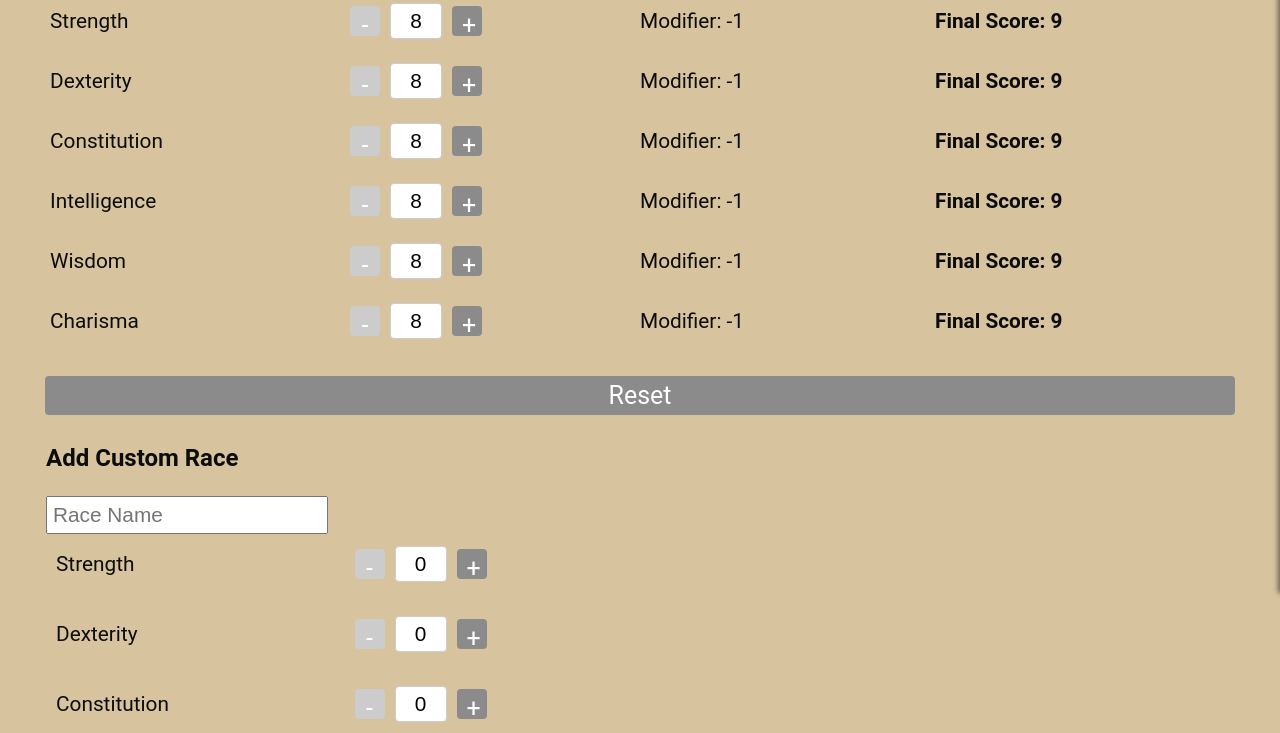
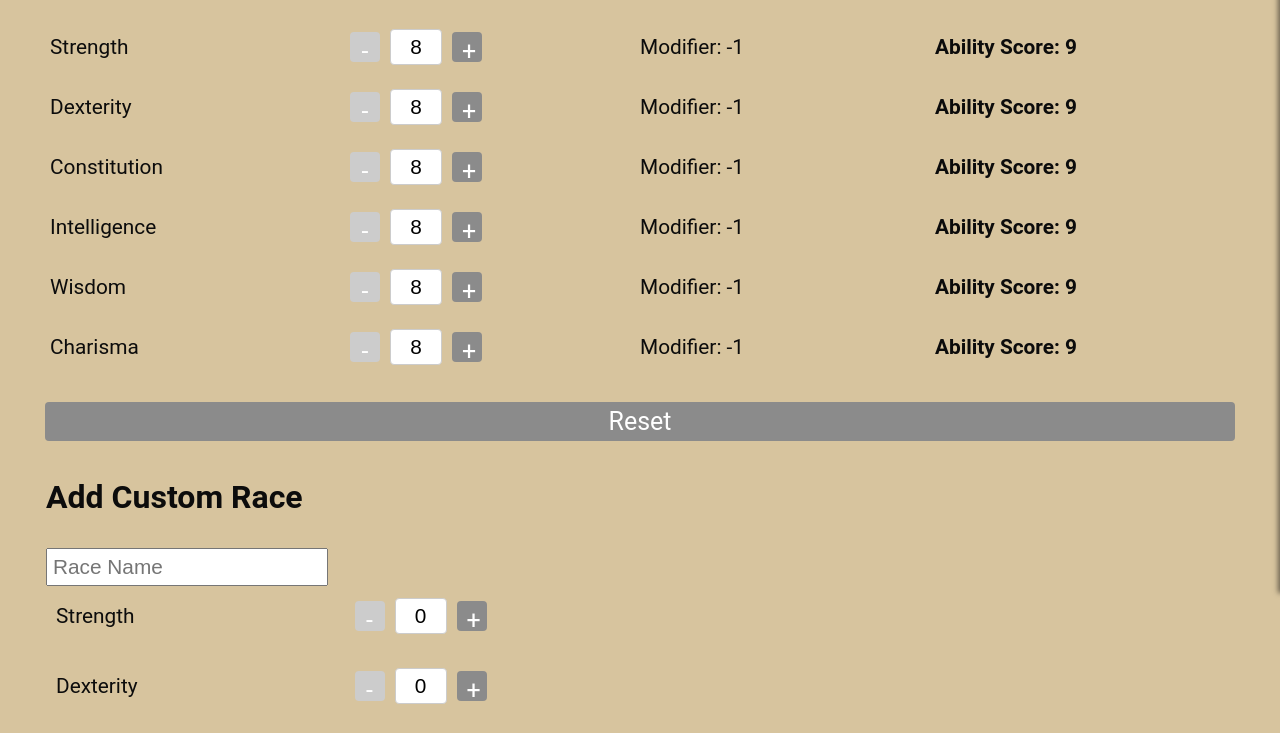
Before and after one commit to SusannaOs/DnDTool, a React app: page / in a window 1280 px wide. Shown: the part 247-980 px from the top of the page. Built offline with nearby package versions, Linux system fonts and the light colour scheme.

Commit message:
added more intuitive ui

```diff
--- a/src/js/Components/Header.js
+++ b/src/js/Components/Header.js
@@ -2,17 +2,18 @@ import React from "react";
 import BurgerMenu from "./Burgermenu";
 
 function Header() {
-
-    const links = [
-        { url: '/', text: 'Home' },
-        { url: '/about', text: 'About' },
-        { url: '/contact', text: 'Contact' },
-    ];
+  const links = [
+    { url: "/", text: "Home" },
+    { url: "/about", text: "About" },
+    { url: "/contact", text: "Contact" },
+  ];
 
   return (
     <div className="header">
-          <h1>DnD Tools</h1>
-          <BurgerMenu links={links} />
+      <a href="/">
+        <h1>DnD Tools</h1>
+      </a>
+      <BurgerMenu links={links} />
     </div>
   );
 }
--- a/src/js/Pages/PointBuy.js
+++ b/src/js/Pages/PointBuy.js
@@ -254,7 +254,7 @@ const AbilityScoreInput = ({
       </button>
     </div>
     <span>Modifier: {modifier >= 0 ? `+${modifier}` : modifier}</span>
-    <span className="final-score">Final Score: {finalScore}</span>
+    <span className="final-score">Ability Score: {finalScore}</span>
   </div>
 );
 
--- a/src/sass/components/_header.scss
+++ b/src/sass/components/_header.scss
@@ -6,4 +6,10 @@
     color: $font-color;
     padding: $padding;
     box-shadow: -2px 0 5px rgba(0, 0, 0, 0.5);
+
   }
+
+.header a{
+    text-decoration: none;
+    color: inherit;
+}
--- a/src/sass/pages/_pointBuy.scss
+++ b/src/sass/pages/_pointBuy.scss
@@ -2,13 +2,6 @@
   padding: $padding;
   max-width: 1200px;
   margin: auto;
-}
-
-.pointbuy h2,
-.ability-score-input span,
-.custom-race-form button,
-.points-remaining {
-    cursor: default;
 }
 
 .pointbuy h2 {
@@ -53,6 +46,7 @@
   width: 30px;
   height: 30px;
   text-align: center;
+  cursor: pointer;
 }
 
 .score-controls input[type="number"] {
@@ -90,6 +84,7 @@
 .error-message {
   color: red;
   font-size: $base-font-size;
+  cursor: default;
 }
 
 @media (max-width: 1200px) {
--- a/src/sass/utilities/_typography.scss
+++ b/src/sass/utilities/_typography.scss
@@ -16,6 +16,10 @@ body {
     font-size: $heading-font-size;
   }
 
+  h2{
+    font-size: $heading-font-size/1.5;
+  }
+
   span, input, label{
     font-size: $base-font-size;
   }
```
Also changed, not shown: src/index.css.
